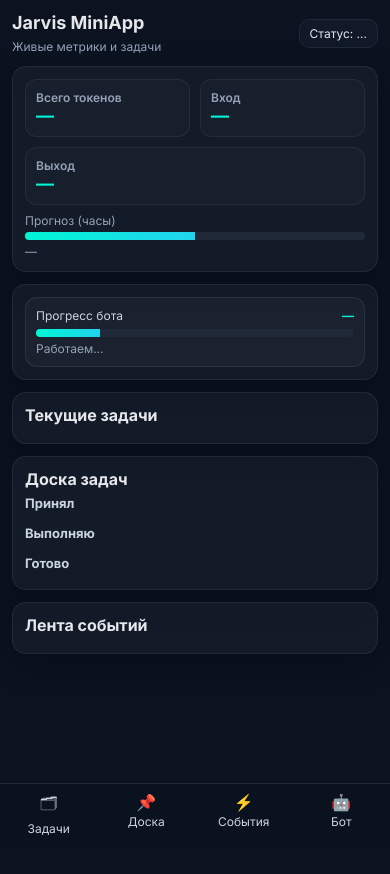
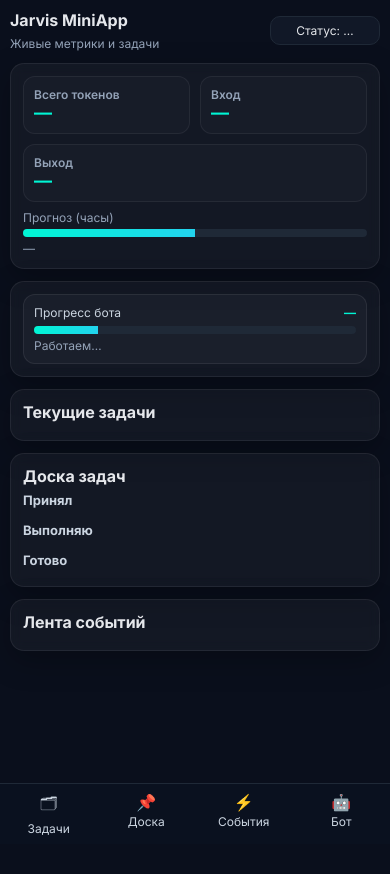
Before and after one commit to foxi247/mini_foxi, a plain HTML site: page index.html in a window 390 px wide. After the commit the page ends 844 px from the top, so only its background shows below. Drawn offline with Linux system fonts and the light colour scheme; no server answers.

Commit message:
Add files via upload

```diff
--- a/index.html
+++ b/index.html
@@ -7,43 +7,15 @@
   <link rel="preconnect" href="https://fonts.googleapis.com">
   <link rel="preconnect" href="https://fonts.gstatic.com" crossorigin>
   <link href="https://fonts.googleapis.com/css2?family=Inter:wght@400;600;700&display=swap" rel="stylesheet">
-  <style>
-    :root { color-scheme: dark; }
-    body { margin:0; font-family:'Inter',sans-serif; background:#0b1220; color:#e5e7eb; }
-    .wrap { padding:12px; display:flex; flex-direction:column; gap:12px; min-height:100vh; padding-bottom:70px; }
-    .card { background:rgba(255,255,255,0.04); border:1px solid rgba(255,255,255,0.07); border-radius:14px; padding:12px; box-shadow:0 10px 30px rgba(0,0,0,0.25); backdrop-filter: blur(6px); }
-    .title { font-size:18px; font-weight:700; margin:0 0 6px; }
-    .row { display:flex; gap:8px; flex-wrap:wrap; }
-    .pill { padding:6px 10px; border-radius:10px; background:#111827; border:1px solid #1f2937; font-size:12px; transition: all .25s ease; }
-    .pill.online { background:#0b3b22; border-color:#16a34a; color:#bbf7d0; }
-    .pill.offline { background:#3f1d2e; border-color:#f87171; color:#fecdd3; }
-    .kpi { flex:1; min-width:120px; background:rgba(255,255,255,0.02); border:1px solid rgba(255,255,255,0.06); border-radius:12px; padding:10px; }
-    .kpi h4 { margin:0; font-size:12px; color:#94a3b8; font-weight:600; }
-    .kpi div { font-size:18px; font-weight:700; color:#00f5d4; }
-    .bar { position:relative; height:8px; background:#1f2937; border-radius:6px; overflow:hidden; }
-    .bar span { position:absolute; inset:0; background:linear-gradient(90deg,#00f5d4,#22d3ee); transition: width .4s ease; }
-    ul { margin:6px 0 0; padding-left:16px; color:#cbd5e1; font-size:13px; }
-    .tag { display:inline-block; padding:2px 6px; border-radius:6px; background:#0ea5e9; color:#0b1220; font-weight:600; font-size:11px; }
-    .col { flex:1; min-width:180px; }
-    .board-col h4 { margin:0 0 6px; font-size:13px; color:#cbd5e1; }
-    .item { padding:8px; border-radius:10px; background:rgba(255,255,255,0.05); border:1px solid rgba(255,255,255,0.08); margin-bottom:6px; font-size:13px; }
-    .event { padding:8px; border-left:3px solid #00f5d4; background:#0b1220; border-radius:8px; margin-bottom:6px; font-size:13px; }
-    .muted { color:#94a3b8; font-size:12px; }
-    .progress-block { background:rgba(255,255,255,0.03); border:1px solid rgba(255,255,255,0.08); border-radius:12px; padding:10px; }
-    .progress-head { display:flex; justify-content:space-between; align-items:center; font-size:12px; color:#cbd5e1; }
-    .progress-val { font-weight:700; color:#00f5d4; }
-    /* Bottom nav */
-    .bottom-nav { position:fixed; bottom:0; left:0; right:0; background:rgba(11,18,32,0.95); border-top:1px solid #1f2937; display:flex; justify-content:space-around; padding:8px 0; backdrop-filter: blur(8px); }
-    .nav-btn { flex:1; text-align:center; color:#cbd5e1; font-size:12px; }
-    .nav-btn span { display:block; font-size:16px; margin-bottom:2px; }
-    .fade { animation: fadeIn .35s ease; }
-    @keyframes fadeIn { from {opacity:0; transform: translateY(6px);} to {opacity:1; transform: translateY(0);} }
-  </style>
+  <link rel="stylesheet" href="style.css" />
 </head>
 <body>
   <div class="wrap">
-    <div class="row" style="align-items:center; justify-content:space-between;" class="fade">
-      <div><div class="title">Jarvis MiniApp</div><div class="muted">Живые метрики и задачи</div></div>
+    <div class="row fade" style="align-items:center; justify-content:space-between;">
+      <div>
+        <div class="title">Jarvis MiniApp</div>
+        <div class="muted">Живые метрики и задачи</div>
+      </div>
       <div id="status-pill" class="pill">Статус: …</div>
     </div>
 
@@ -173,7 +145,6 @@ function renderEvents(data) {
 }
 
 function renderBotProgress(data) {
-  // Если нет данных — ставим заглушку 40%
   const p = data.botProgress?.percent ?? 40;
   botProg.style.width = Math.max(5, Math.min(100, p)) + '%';
   botProgVal.textContent = Math.round(p) + '%';
--- /dev/null
+++ b/style.css
@@ -0,0 +1,102 @@
+:root {
+  color-scheme: dark;
+  --bg: #0a0f1c;
+  --card: rgba(255,255,255,0.04);
+  --card-border: rgba(255,255,255,0.07);
+  --muted: #94a3b8;
+  --accent: #00f5d4;
+  --accent2: #22d3ee;
+  --text: #e5e7eb;
+  --pill-on: #0b3b22;
+  --pill-on-border: #16a34a;
+  --pill-off: #3f1d2e;
+  --pill-off-border: #f87171;
+}
+
+* { box-sizing: border-box; }
+body {
+  margin: 0;
+  font-family: 'Inter', sans-serif;
+  background: var(--bg);
+  color: var(--text);
+}
+.wrap {
+  padding: 12px;
+  display: flex;
+  flex-direction: column;
+  gap: 12px;
+  min-height: 100vh;
+  padding-bottom: 80px;
+}
+.card {
+  background: var(--card);
+  border: 1px solid var(--card-border);
+  border-radius: 14px;
+  padding: 12px;
+  box-shadow: 0 10px 30px rgba(0,0,0,0.25);
+  backdrop-filter: blur(6px);
+}
+.title {
+  font-size: clamp(16px, 2vw, 18px);
+  font-weight: 700;
+  margin: 0 0 6px;
+}
+.row { display: flex; gap: 8px; flex-wrap: wrap; align-items: flex-start; }
+.pill {
+  padding: 6px 10px;
+  border-radius: 10px;
+  background: #111827;
+  border: 1px solid #1f2937;
+  font-size: 12px;
+  transition: all .25s ease;
+  min-width: 110px;
+  text-align: center;
+}
+.pill.online { background: var(--pill-on); border-color: var(--pill-on-border); color: #bbf7d0; }
+.pill.offline { background: var(--pill-off); border-color: var(--pill-off-border); color: #fecdd3; }
+.kpi {
+  flex: 1;
+  min-width: 130px;
+  background: rgba(255,255,255,0.02);
+  border: 1px solid rgba(255,255,255,0.06);
+  border-radius: 12px;
+  padding: 10px;
+}
+.kpi h4 { margin: 0; font-size: 12px; color: var(--muted); font-weight: 600; }
+.kpi div { font-size: clamp(18px, 4vw, 22px); font-weight: 700; color: var(--accent); }
+.bar { position: relative; height: 8px; background: #1f2937; border-radius: 6px; overflow: hidden; }
+.bar span { position: absolute; inset: 0; background: linear-gradient(90deg,var(--accent),var(--accent2)); transition: width .4s ease; }
+ul { margin: 6px 0 0; padding-left: 16px; color: #cbd5e1; font-size: 13px; }
+.tag { display: inline-block; padding: 2px 6px; border-radius: 6px; background: #0ea5e9; color: #0b1220; font-weight: 600; font-size: 11px; }
+.col { flex: 1; min-width: 180px; }
+.board-col h4 { margin: 0 0 6px; font-size: 13px; color: #cbd5e1; }
+.item { padding: 8px; border-radius: 10px; background: rgba(255,255,255,0.05); border: 1px solid rgba(255,255,255,0.08); margin-bottom: 6px; font-size: 13px; }
+.event { padding: 8px; border-left: 3px solid var(--accent); background: #0b1220; border-radius: 8px; margin-bottom: 6px; font-size: 13px; }
+.muted { color: var(--muted); font-size: 12px; }
+.progress-block { background: rgba(255,255,255,0.03); border: 1px solid rgba(255,255,255,0.08); border-radius: 12px; padding: 10px; }
+.progress-head { display: flex; justify-content: space-between; align-items: center; font-size: 12px; color: #cbd5e1; }
+.progress-val { font-weight: 700; color: var(--accent); }
+
+.bottom-nav {
+  position: fixed;
+  bottom: 0; left: 0; right: 0;
+  background: rgba(11,18,32,0.95);
+  border-top: 1px solid #1f2937;
+  display: flex;
+  justify-content: space-around;
+  padding: 8px 0 calc(8px + env(safe-area-inset-bottom));
+  backdrop-filter: blur(8px);
+  z-index: 10;
+}
+.nav-btn { flex: 1; text-align: center; color: #cbd5e1; font-size: 12px; cursor: pointer; }
+.nav-btn span { display: block; font-size: 16px; margin-bottom: 2px; }
+
+.fade { animation: fadeIn .35s ease; }
+@keyframes fadeIn { from {opacity:0; transform: translateY(6px);} to {opacity:1; transform: translateY(0);} }
+
+@media (max-width: 480px) {
+  .wrap { padding: 10px; }
+  .kpi { min-width: 45%; }
+  .col { min-width: 100%; }
+  .title { font-size: 16px; }
+}
```
